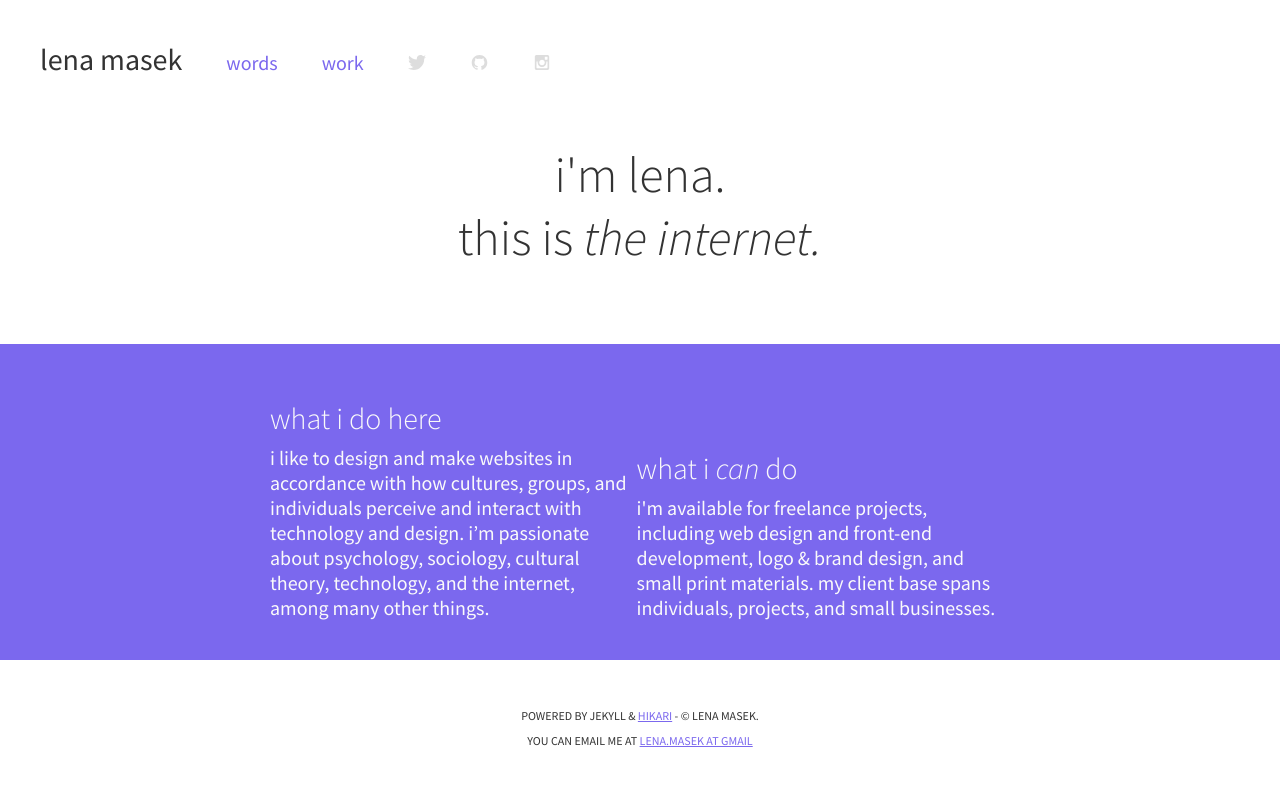
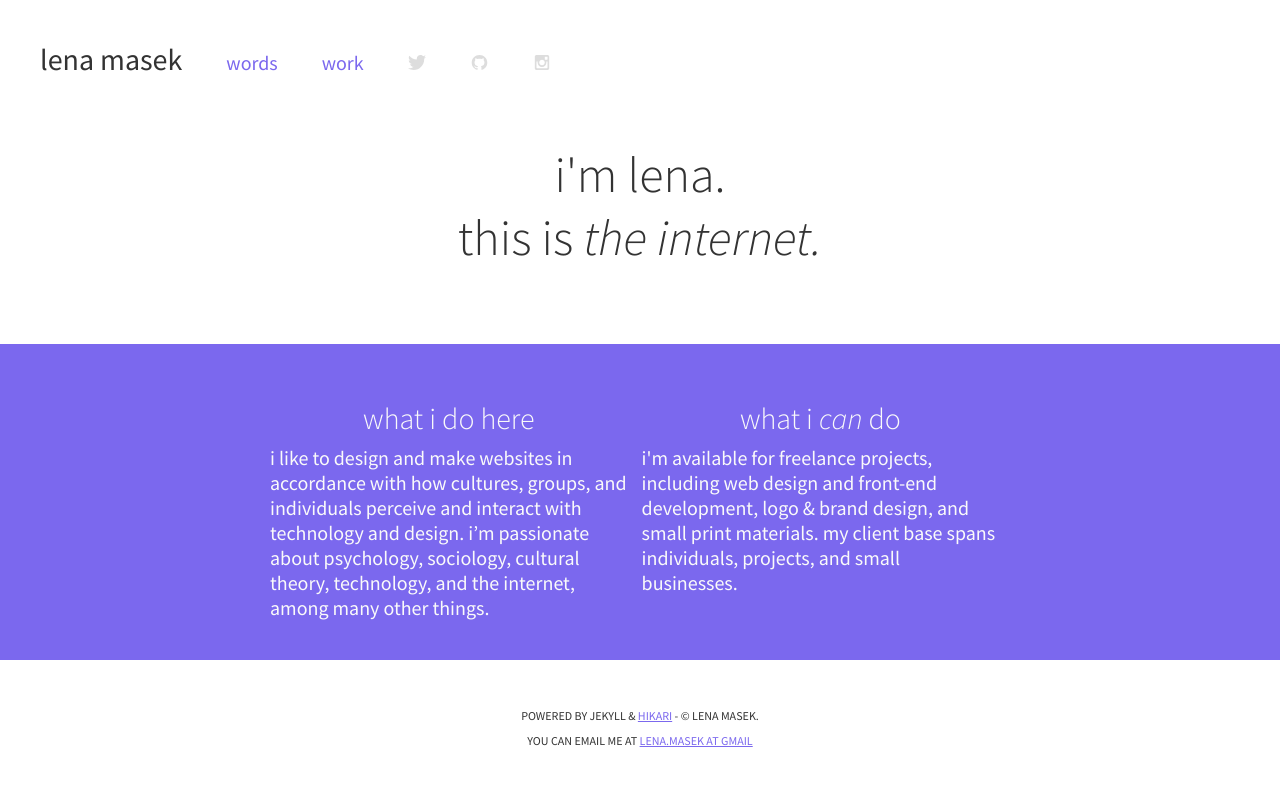
Before and after one commit to lenamasek/lenamasek.github.io, a Jekyll site: the page built from index.html, in a window 1280 px wide. Shown: the top 786 px of the page. Built offline with Jekyll 4.4.1, drawn with Linux system fonts in a browser that asks for light colours.

Commit message:
styling front page

```diff
--- a/_scss/base/_global.scss
+++ b/_scss/base/_global.scss
@@ -214,6 +214,16 @@ section.what-here {
   padding:$spacing-s 0;
 }
 
+h3.homepage {
+  text-align:center;
+}
+.span_3_of_6#homepage:first-child {
+  padding-right:5px;
+}
+
+.span_3_of_6#homepage:last-child {
+  padding-left:5px;
+}
 
 @media screen and (max-width:550px) {
   .page-title#frontpg {
@@ -279,7 +289,7 @@ section.what-here {
     width: 15%;
 }
 
- .span_1_of_6, .span_2_of_6, .span_3_of_6, .span_4_of_6, .span_5_of_6, .span_6_of_6 { display:inline-block;}
+ .span_1_of_6, .span_2_of_6, .span_3_of_6, .span_4_of_6, .span_5_of_6, .span_6_of_6 { display:inline-block; vertical-align:text-top;}
 
 /* Span 2 becomes Span 3 for portfolio page */
 
--- a/index.html
+++ b/index.html
@@ -12,16 +12,16 @@ title: Homepage
 
 <section class="what-here">
 	<section class="single-wrap">
-		<div class="span_3_of_6">
-			 <h3>
+		<div class="span_3_of_6" id="homepage">
+			 <h3 class="homepage">
 		    	what i do here
 		    </h3>
 
 			i like to design and make websites in accordance with how cultures, groups, and individuals perceive and interact with technology and design. i’m passionate about psychology, sociology, cultural theory, technology, and the internet, among many other things.
 		</div>
 
-		<div class="span_3_of_6">
-			<h3>
+		<div class="span_3_of_6" id="homepage">
+			<h3 class="homepage">
 		    	what i <em>can</em> do
 		    </h3>
 
```
